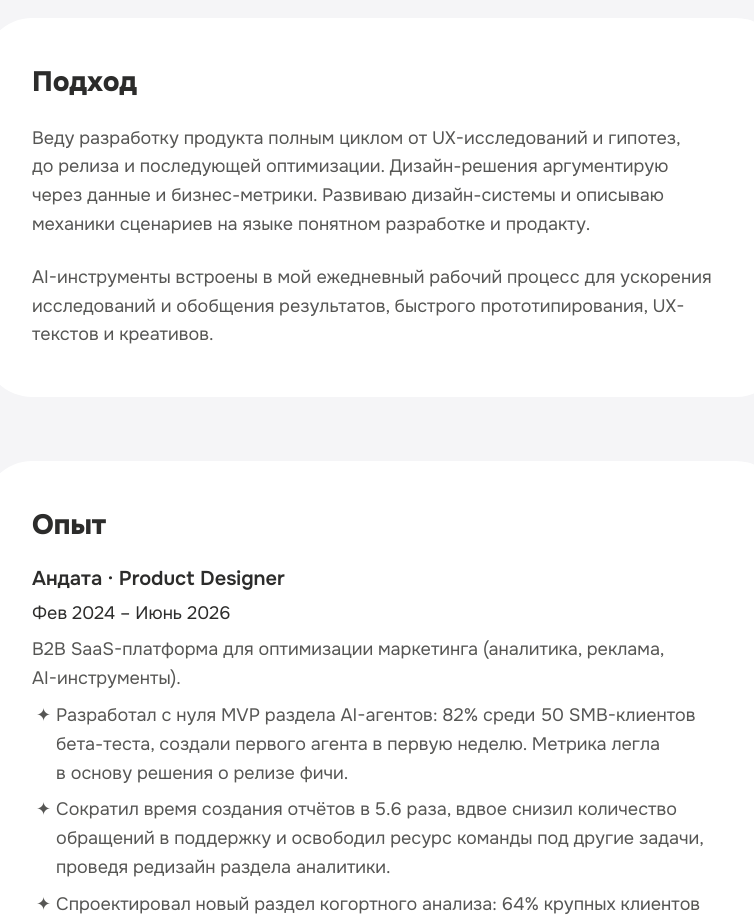
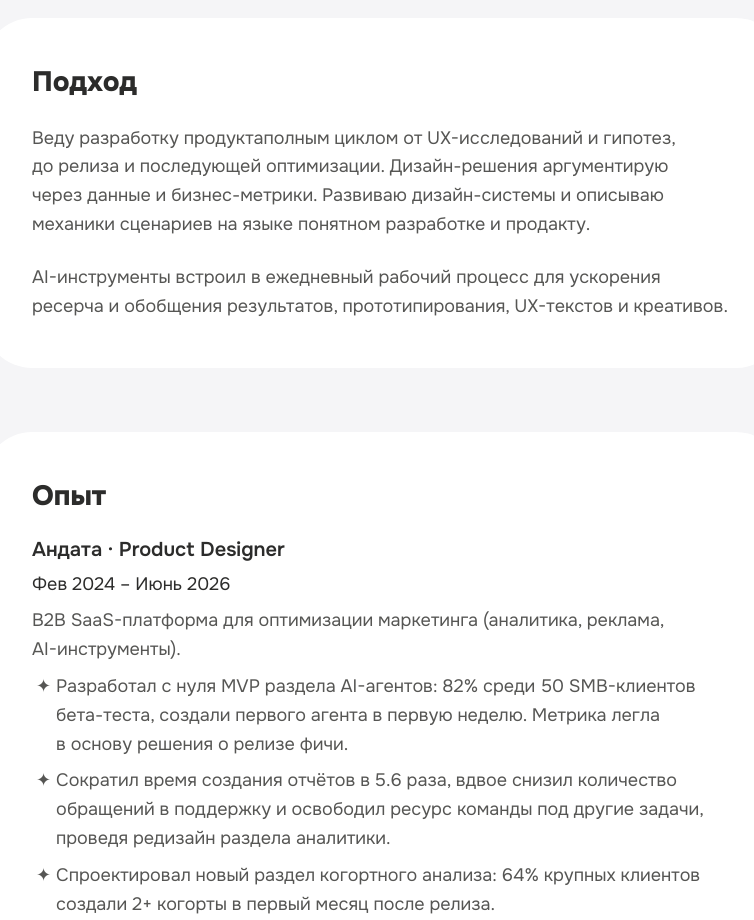
Before and after one commit to d1mavasilev/my-portfolio-next, a Next.js app: page / in a window 1280 px wide. Shown: the part 780-1700 px from the top of the page, without its empty margins (256-1010 px from the left). Built offline with nearby package versions, Linux system fonts and the light colour scheme.

Commit message:
описание

```diff
--- a/app/for/[company]/page.tsx
+++ b/app/for/[company]/page.tsx
@@ -141,7 +141,7 @@ export default async function CompanyPage({ params }: { params: Promise<{ compan
                 Веду разработку продукта полным циклом от UX-исследований и гипотез, до релиза и последующей оптимизации. Дизайн-решения аргументирую через данные и бизнес-метрики. Развиваю дизайн-системы и описываю механики сценариев на языке понятном разработке и продакту.
               </p>
               <p className="experience-description text-muted">
-                AI-инструменты встроены в мой ежедневный рабочий процесс для ускорения исследований и обобщения результатов, быстрого прототипирования, UX-текстов и креативов.
+                AI-инструменты встроил в ежедневный рабочий процесс для ускорения ресерча и обобщения результатов, прототипирования, UX-текстов и креативов.
               </p>
             </section>
 
--- a/app/page.tsx
+++ b/app/page.tsx
@@ -127,10 +127,10 @@ export default function Home() {
             <section className="approach card-section fade-in">
               <h2>Подход</h2>
               <p className="experience-description text-muted">
-                Веду разработку продукта полным циклом от UX-исследований и гипотез, до релиза и последующей оптимизации. Дизайн-решения аргументирую через данные и бизнес-метрики. Развиваю дизайн-системы и описываю механики сценариев на языке понятном разработке и продакту.
+                Веду разработку продуктаполным циклом от UX-исследований и гипотез, до релиза и последующей оптимизации. Дизайн-решения аргументирую через данные и бизнес-метрики. Развиваю дизайн-системы и описываю механики сценариев на языке понятном разработке и продакту.
               </p>
               <p className="experience-description text-muted">
-                AI-инструменты встроены в мой ежедневный рабочий процесс для ускорения исследований и обобщения результатов, быстрого прототипирования, UX-текстов и креативов.
+                AI-инструменты встроил в ежедневный рабочий процесс для ускорения ресерча и обобщения результатов, прототипирования, UX-текстов и креативов.
               </p>
             </section>
 
```
